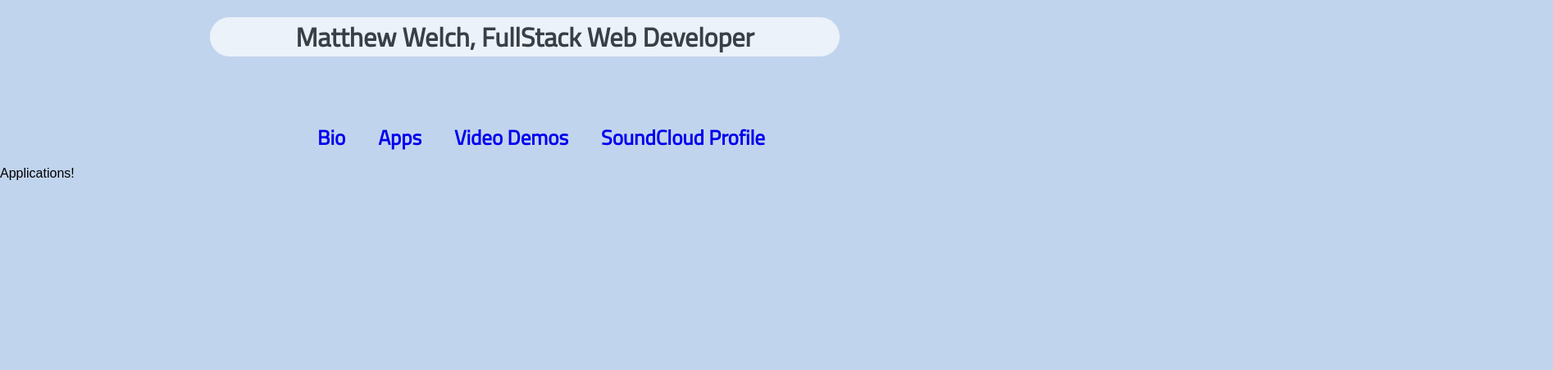
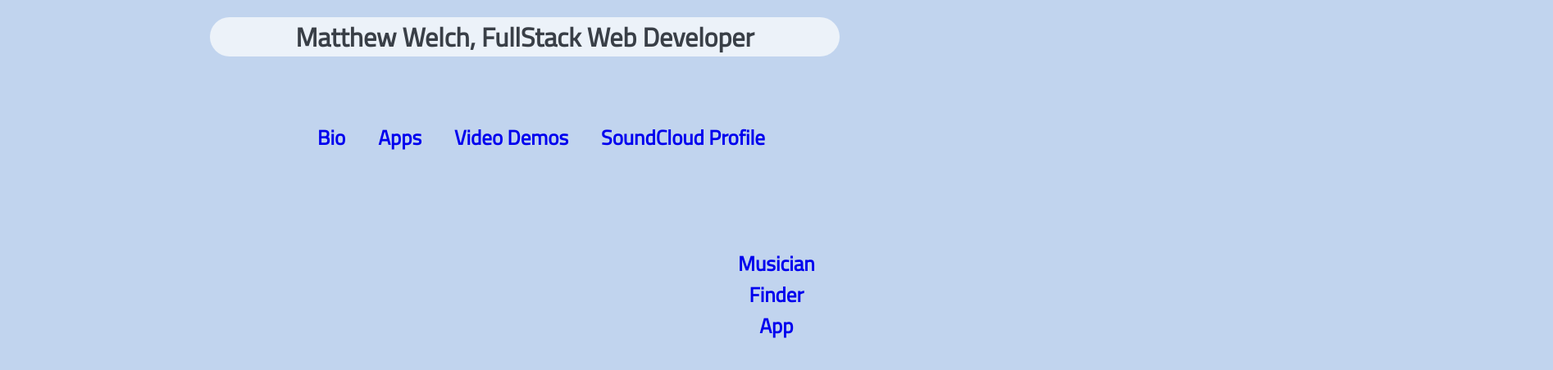
Before and after one commit to DMW9400/my_site, a React (Create React App) app: page /apps in a window 1280 px wide. Shown: the top 452 px of the page at 82% size, 1894 px wide, since content can reach past the window. Built offline with nearby package versions, Linux system fonts and the light colour scheme.

Commit message:
the journey continues

```diff
--- a/src/components/Applications.js
+++ b/src/components/Applications.js
@@ -6,7 +6,9 @@ class Applications extends React.Component {
 
   render(){
     return(
-      <div>Applications!</div>
+      <div>
+        <a href="https://musician-finder-frontend.herokuapp.com/" target= "_blank" className="app-link"> Musician Finder App</a>
+      </div>
     )
   }
 }
--- a/src/components/Home.js
+++ b/src/components/Home.js
@@ -5,13 +5,14 @@ import component_styling from './component_styling.css'
 class Home extends React.Component {
   render(){
     return(
-      <div className="bio-div">
-        <p className="bio-p"> I have always had a love of technology and slick user interfaces. After graduating from Tufts University with a degree in English I worked several jobs in publishing, the non-profit sector, and education. After spending several years as a grant director in Memphis, Tennessee, I decided to switch up my career path and push myself towards web development. After graduating from the Flatiron School, I'm ready to take my skills to the next level. </p>
+      <div>
+        <div className="bio-div">
+          <p className="bio-p"> I have always had a love of technology and slick user interfaces. After graduating from Tufts University with a degree in English I worked several jobs in publishing, the non-profit sector, and education. After spending several years as a grant director in Memphis, Tennessee, I decided to switch up my career path and push myself towards web development. After graduating from the Flatiron School, I'm ready to take my skills to the next level. </p>
+        </div>
         <div className='icons-div'>
           <a href="https://github.com/DMW9400?tab=repositories" target="_blank"><img src="http://www.joeyism.com/images/octocat.png"/></a>
           <a href="mailto:dmw9400@gmail.com" target="_blank"><img src="https://amigostranslate.com.au/wp-content/uploads/2016/07/email-icon.png"/></a>
         </div>
-
       </div>
     )
   }
--- a/src/components/Videos.js
+++ b/src/components/Videos.js
@@ -5,7 +5,6 @@ class Videos extends React.Component {
   render (){
     return(
       <div className="page-div">
-        Videos!
         <iframe width="560" height="315" src="https://www.youtube.com/embed/YGI3FfOw1PA" frameborder="0" allow="autoplay; encrypted-media" allowfullscreen></iframe>
         <iframe width="560" height="315" src="https://www.youtube.com/embed/T0313oMMVgM" frameborder="0" allow="autoplay; encrypted-media" allowfullscreen></iframe>
         <iframe width="560" height="315" src="https://www.youtube.com/embed/AimiPQc_zJs" frameborder="0" allow="autoplay; encrypted-media" allowfullscreen></iframe><iframe width="560" height="315" src="https://www.youtube.com/embed/d71bGGjwr4w" frameborder="0" allow="autoplay; encrypted-media" allowfullscreen></iframe>
--- a/src/components/component_styling.css
+++ b/src/components/component_styling.css
@@ -1,5 +1,5 @@
 .page-div {
-  border: solid 5px red;
+
 }
 
 .nav-ul {
@@ -48,9 +48,22 @@ a {
 
 .bio-p {
   font-family: 'Noticia Text', serif;
+  font-size: 18px;
   color: #393f47;
 }
 
 .bio-div {
-  margin: 100px 40px 40px 40px;
+  margin: 70px 400px
+
 }
+
+.icons-div {
+  margin-left: 35%;
+  margin-top: 60px;
+}
+
+.app-link {
+  display: inline-block;
+  text-align: center;
+  margin: 100px 900px;
+}
```
